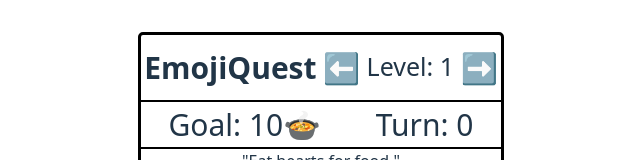
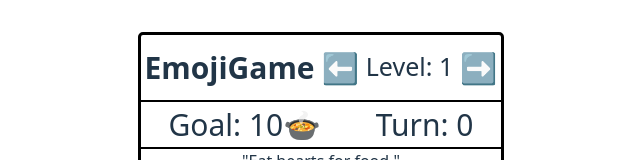
Before and after one commit to benflinn/Emojigame, a React (Vite) app: page / in a window 1280 px wide. Shown: the top 160 px of the page, without its empty margins (319-959 px from the left). Built offline with nearby package versions, Linux system fonts and the light colour scheme.

Commit message:
correcting 'emoji quest' to 'emojigame'

```diff
--- a/package.json
+++ b/package.json
@@ -1,5 +1,5 @@
 {
-  "name": "emojigame-new",
+  "name": "EmojiGame",
   "private": true,
   "version": "0.0.0",
   "homepage": "https://benflinn.github.io/emojigame/",
--- a/src/App.jsx
+++ b/src/App.jsx
@@ -162,7 +162,7 @@ function App() {
   return (
     <div style={{textAlign: 'center', border: '3px solid black', borderRadius: '5px', width: '360px', margin: '0 auto', backgroundColor: 'white'}}>
       <div style={{borderBottom: '2px solid black', paddingBottom: '10px', display: 'flex', justifyContent: 'space-around', paddingTop: '10px'}}>
-        <span style={{fontSize: '30px', fontWeight: 'bold'}}>EmojiQuest</span>
+        <span style={{fontSize: '30px', fontWeight: 'bold'}}>EmojiGame</span>
         <span onClick={()=>{
           if (level > 1) {
             loadLevel(level-1);
```
